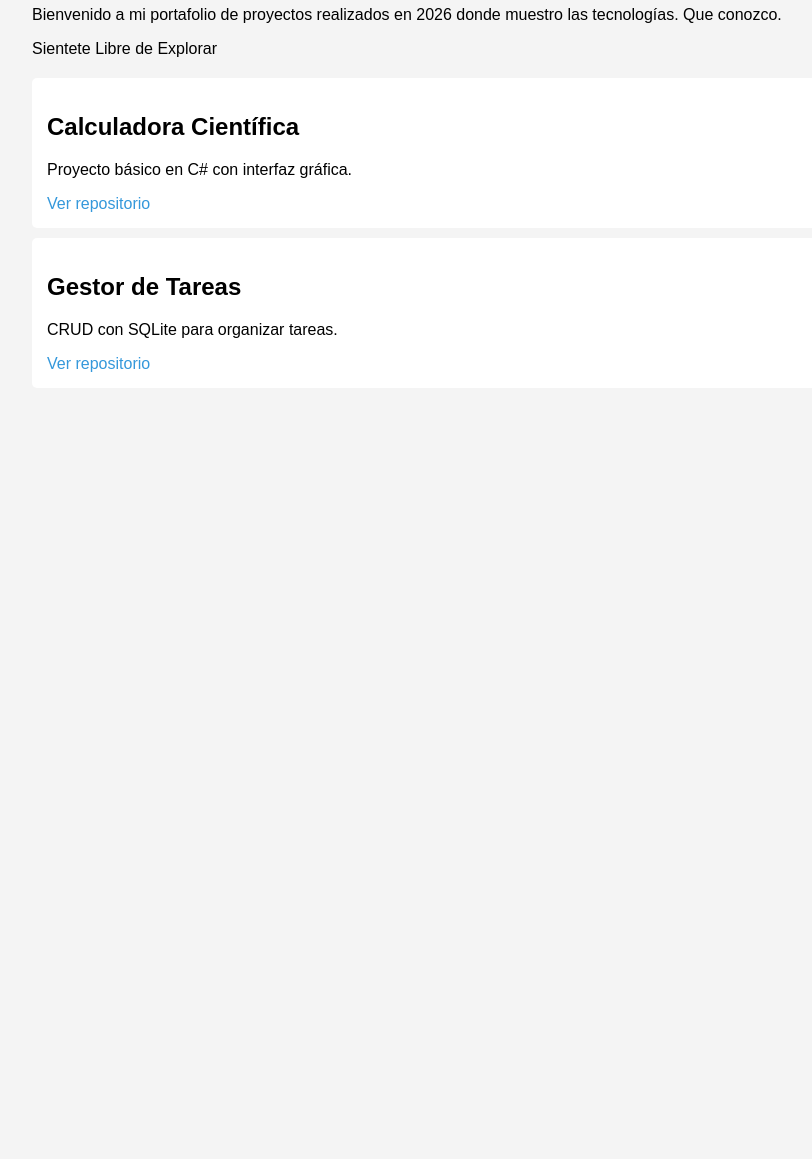
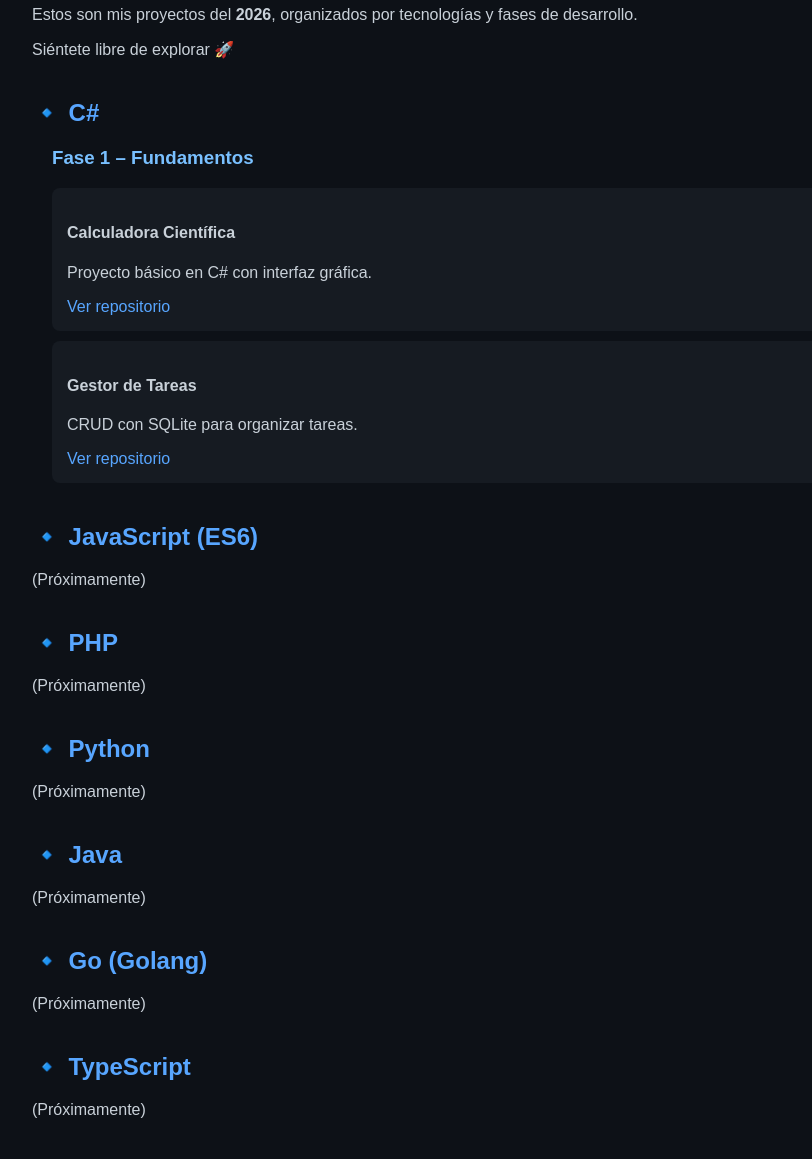
Before and after one commit to LechuDev/Porfolio, a plain HTML site: page index.html in a window 1280 px wide. Shown: the part 93-1252 px from the top of the page, without its empty margins (8-820 px from the left). Before the commit the page ends 800 px from the top, so only its background shows below. Drawn offline with Linux system fonts and the light colour scheme.

Commit message:
Update portfolio title and styling

```diff
--- a/index.html
+++ b/index.html
@@ -2,33 +2,76 @@
 <html lang="es">
 <head>
   <meta charset="UTF-8">
-  <title>Portafolio de Lechugas</title>
+  <title>Portfolio – Jorge A. Fuentes (Lechu)</title>
   <style>
-    body { font-family: Arial, sans-serif; margin: 40px; background: #f4f4f4; }
-    h1 { color: #2c3e50; }
+    body { font-family: Arial, sans-serif; margin: 40px; background: #0d1117; color: #c9d1d9; }
+    h1, h2 { color: #58a6ff; }
+    h3 { color: #79c0ff; }
     .proyectos { margin-top: 20px; }
-    .proyecto { background: #fff; padding: 15px; margin-bottom: 10px; border-radius: 5px; }
-    a { color: #3498db; text-decoration: none; }
+    .proyecto { background: #161b22; padding: 15px; margin-bottom: 10px; border-radius: 8px; }
+    a { color: #58a6ff; text-decoration: none; }
+    a:hover { text-decoration: underline; }
+    .tecnologia { margin-top: 40px; }
+    .fase { margin-left: 20px; }
   </style>
 </head>
 <body>
-  <h1>🌱 Portafolio de Lechugas</h1>
-  <p>Bienvenido a mi portafolio de proyectos realizados en 2026 donde muestro las tecnologías. Que conozco.</p>
-  <p>Sientete Libre de Explorar</p>
-  <div class="proyectos">
-  <div class="C#">
+  <h1>🌱 Portfolio – Jorge A. Fuentes (Lechu)</h1>
+  <p>Estos son mis proyectos del <strong>2026</strong>, organizados por tecnologías y fases de desarrollo.</p>
+  <p>Siéntete libre de explorar 🚀</p>
+
+  <!-- C# -->
+  <div class="tecnologia">
+    <h2>🔹 C#</h2>
+    <div class="fase">
+      <h3>Fase 1 – Fundamentos</h3>
       <div class="proyecto">
-      <h2>Calculadora Científica</h2>
+        <h4>Calculadora Científica</h4>
         <p>Proyecto básico en C# con interfaz gráfica.</p>
         <a href="https://github.com/lechugas/portfolio/tree/main/C#/Fase1_Fundamentos/CalculadoraCientifica">Ver repositorio</a>
       </div>
-
       <div class="proyecto">
-      <h2>Gestor de Tareas</h2>
+        <h4>Gestor de Tareas</h4>
         <p>CRUD con SQLite para organizar tareas.</p>
         <a href="https://github.com/lechugas/portfolio/tree/main/C#/Fase1_Fundamentos/GestorTareas">Ver repositorio</a>
       </div>
     </div>
   </div>
+
+  <!-- JavaScript -->
+  <div class="tecnologia">
+    <h2>🔹 JavaScript (ES6)</h2>
+    <p>(Próximamente)</p>
+  </div>
+
+  <!-- PHP -->
+  <div class="tecnologia">
+    <h2>🔹 PHP</h2>
+    <p>(Próximamente)</p>
+  </div>
+
+  <!-- Python -->
+  <div class="tecnologia">
+    <h2>🔹 Python</h2>
+    <p>(Próximamente)</p>
+  </div>
+
+  <!-- Java -->
+  <div class="tecnologia">
+    <h2>🔹 Java</h2>
+    <p>(Próximamente)</p>
+  </div>
+
+  <!-- Go -->
+  <div class="tecnologia">
+    <h2>🔹 Go (Golang)</h2>
+    <p>(Próximamente)</p>
+  </div>
+
+  <!-- TypeScript -->
+  <div class="tecnologia">
+    <h2>🔹 TypeScript</h2>
+    <p>(Próximamente)</p>
+  </div>
 </body>
 </html>
```
Lines whose indentation alone changed are shown as unchanged.
